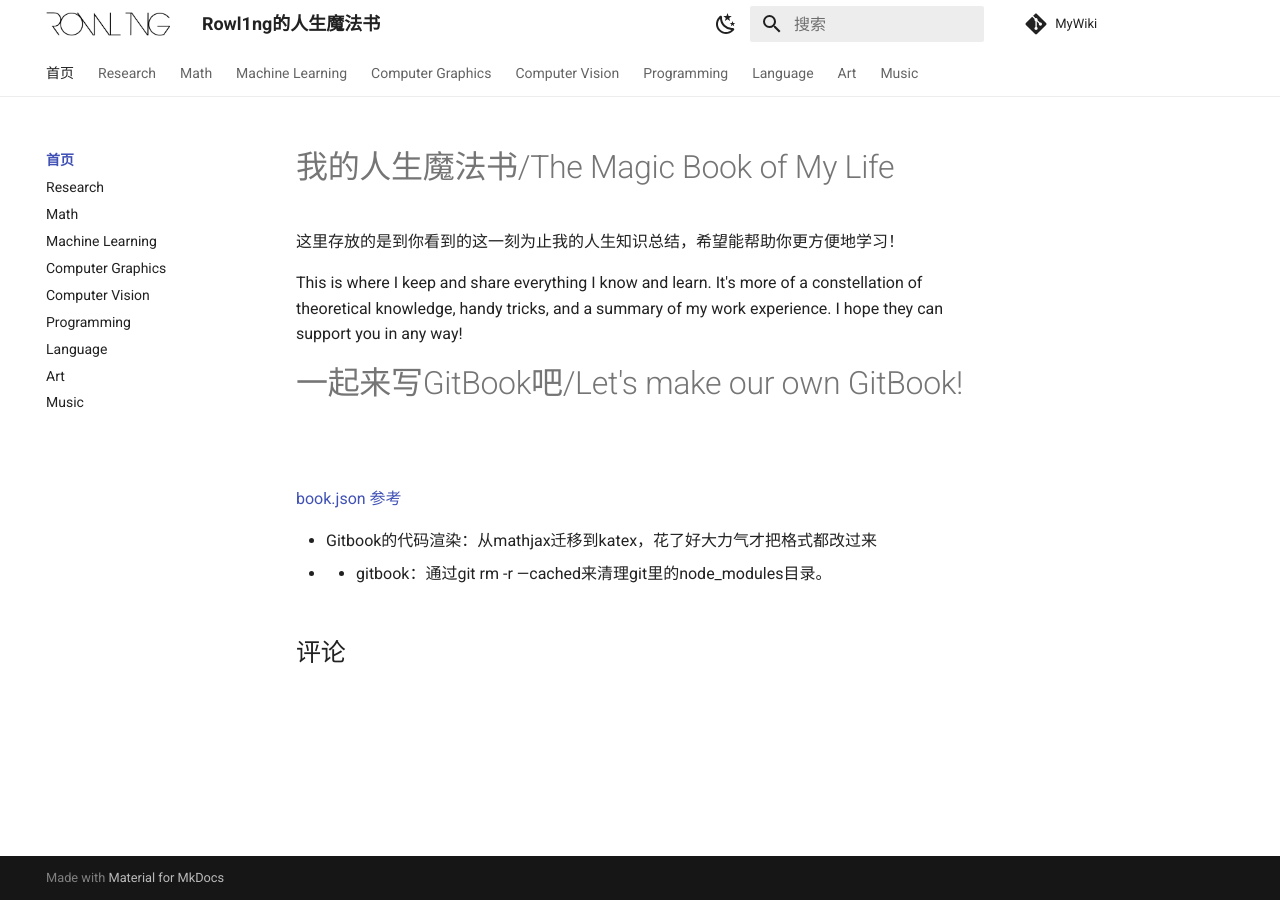
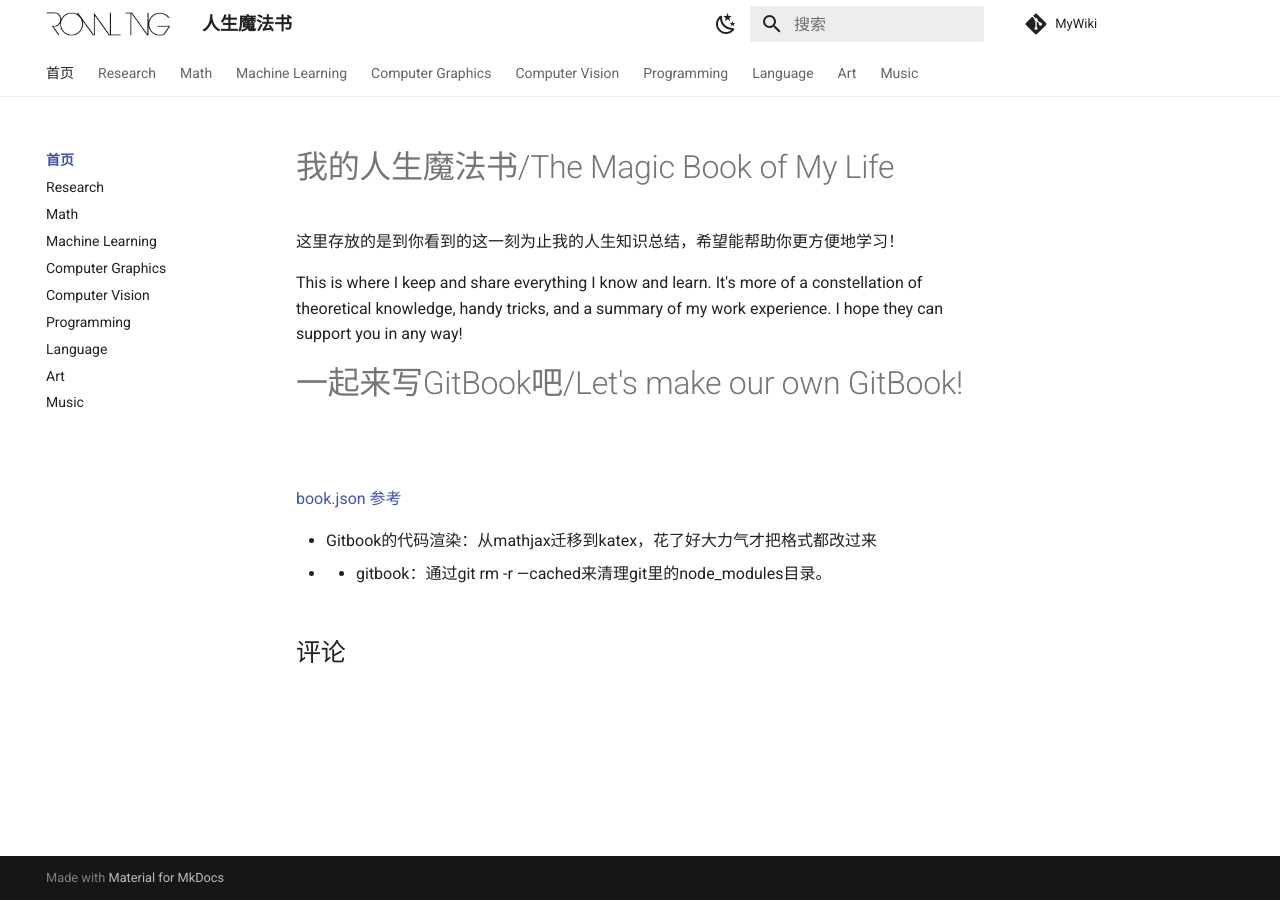
Before and after one commit to Rowl1ng/MyWiki, an MkDocs documentation site: the page built from docs/README.md, in a window 1280 px wide. Built offline with MkDocs 1.6.1 and Material for MkDocs 9.7.7, drawn with Linux system fonts in a browser that asks for light colours; comment, search, counter and statistics services are not loaded.

Commit message:
Migrate from GitBook to MkDocs

```diff
--- a/mkdocs.yml
+++ b/mkdocs.yml
@@ -1,4 +1,4 @@
-site_name: Rowl1ng的人生魔法书
+site_name: 人生魔法书
 repo_url: https://github.com/Rowl1ng/MyWiki.git
 repo_name: MyWiki
 
```
